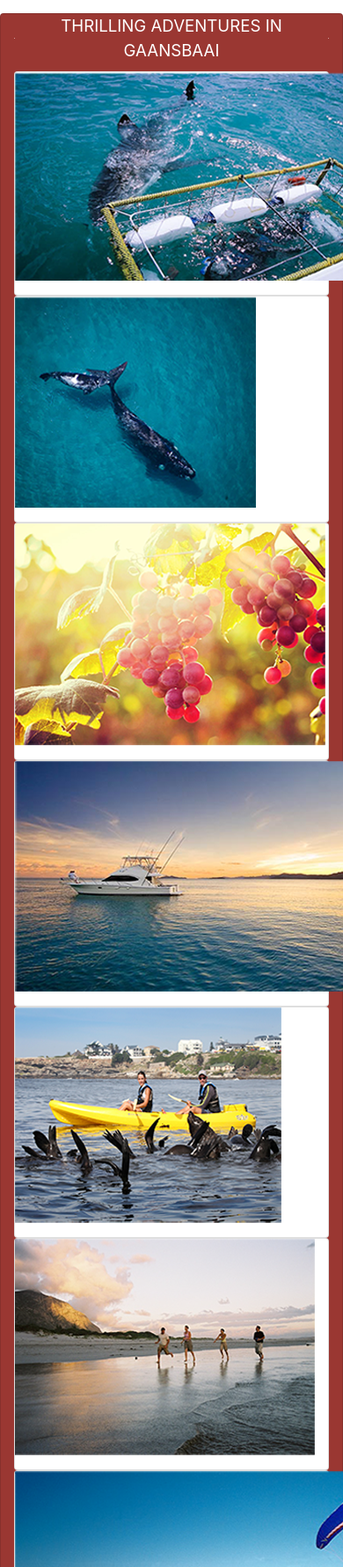
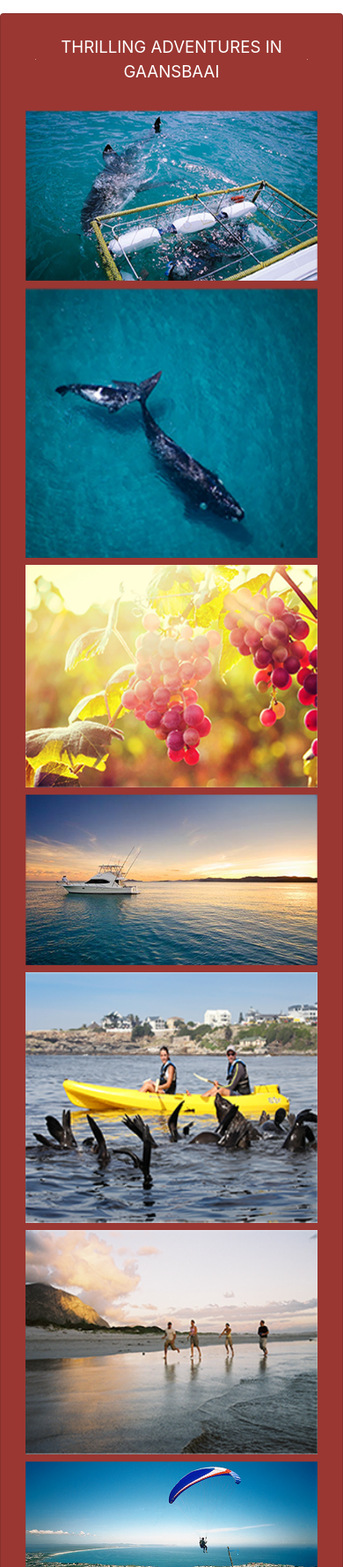
Before and after one commit to nikitabhusal/bootstrap, a plain HTML site: page index.html in a window 390 px wide. Shown: the part 7454-9235 px from the top of the page at 88% size. Drawn offline with nearby package versions, Linux system fonts and the light colour scheme.

Commit message:
adventure gallary

```diff
--- a/index.html
+++ b/index.html
@@ -38,7 +38,7 @@
           <span class="navbar-toggler-icon"></span>
         </button>
         <div class="collapse navbar-collapse" id="collapsibleNavbar">
-          <ul class="navbar-nav list-inline">
+          <ul class="navbar-nav list-inline w-100" >
             <li class="nav-item list-inline-item">
               <a class="nav-link text-white" href="#">ROOMS</a>
             </li>
@@ -339,80 +339,62 @@
   </div>
 
  <div class="container card bg-color-adventure">
-    <div class="adventure">
-      <div class="view">
+    <div class="adventure p-4">
+      <div class="view pb-3">
         <fieldset class="white-line">
           <legend class="text-white thrilling">THRILLING ADVENTURES IN GAANSBAAI</legend>
         </fieldset>
       </div>
       <div class="adv-images">
         <div class="row">
-          <div class="col-md-3">
+          <div class="col-md-3 p-1">
             <div class="card img-fluid h-100  ">
-              <a href="img/adv1.png" target="_blank">
-                <img src="img/adv1.png" alt="Lights" >
-              </a>
+                <img class="img-fluid h-100" src="img/adv1.png" alt="Lights" >
             </div>
           </div>
 
-          <div class="col-md-3">
+          <div class="col-md-3  p-1">
             <div class="card img-fluid h-100  ">
-              <a href="img/adv2.png" target="_blank">
-                <img src="img/adv2.png" alt="Nature" >
-              </a>
+                <img class="img-fluid h-100 " src="img/adv2.png" alt="Nature" >
             </div>
           </div>
-          <div class="col-md-3">
+          <div class="col-md-3 p-1">
             <div class="card img-fluid h-100  ">
-              <a href="img/adv3.png" target="_blank">
-                <img src="img/adv3.png" alt="Fjords" >
-              </a>
+                <img class="img-fluid h-100 " src="img/adv3.png" alt="Fjords" >
             </div>
           </div>
-          <div class="col-md-3">
+          <div class="col-md-3 p-1">
             <div class="card img-fluid h-100  ">
-              <a href="img/adv4.png" target="_blank">
-                <img src="img/adv4.png" alt="Fjords" >
-              </a>
+                <img class="img-fluid h-100 " src="img/adv4.png" alt="Fjords" >
             </div>
           </div>
         </div>
         <div class="row">
-          <div class="col-md-3">
+          <div class="col-md-3 p-1">
             <div class="card img-fluid h-100  ">
-              <a href="img/adv5.png" target="_blank">
-                <img src="img/adv5.png" alt="Lights" >
-
-              </a>
+                <img class="img-fluid h-100 " src="img/adv5.png" alt="Lights" >
             </div>
           </div>
-          <div class="col-md-3">
+          <div class="col-md-3 p-1">
             <div class="card img-fluid h-100  ">
-              <a href="img/adv6.png" target="_blank">
-                <img src="img/adv6.png" alt="Nature" >
-              </a>
+                <img class="img-fluid h-100 " src="img/adv6.png" alt="Nature" >
             </div>
           </div>
-          <div class="col-md-3">
+          <div class="col-md-3 p-1">
             <div class="card img-fluid h-100  ">
-              <a href="img/adv7.png" target="_blank">
-                <img src="img/adv7.png" alt="Fjords" >
-              </a>
+                <img class="img-fluid h-100 " src="img/adv7.png" alt="Fjords" >
             </div>
           </div>
-          <div class="col-md-3">
+          <div class="col-md-3  p-1">
             <div class="card img-fluid h-100  ">
-              <a href="img/adv8.png" target="_blank">
-                <img src="img/adv8.png" alt="Fjords" >
-              </a>
+                <img class="h-100" src="img/adv8.png" alt="Fjords" >
             </div>
           </div>
         </div>
       </div>
-
-    </div>
-    <div class="button text-center mb-2 mt-3">
-      <button type="button" class="btn view1 text-white">See Activities</button>
+      <div class="button text-center mb-2 mt-3">
+        <button type="button" class="btn view1 text-uppercase text-white">See Activities</button>
+      </div>
     </div>
   </div>
 
--- a/style.css
+++ b/style.css
@@ -354,3 +354,8 @@ legend .text {
   -o-transform: scale(1.05);
   transform: scale(1.05);
 }
+
+.adventure .card{
+  border: none;
+  background-color: unset;
+}
```
